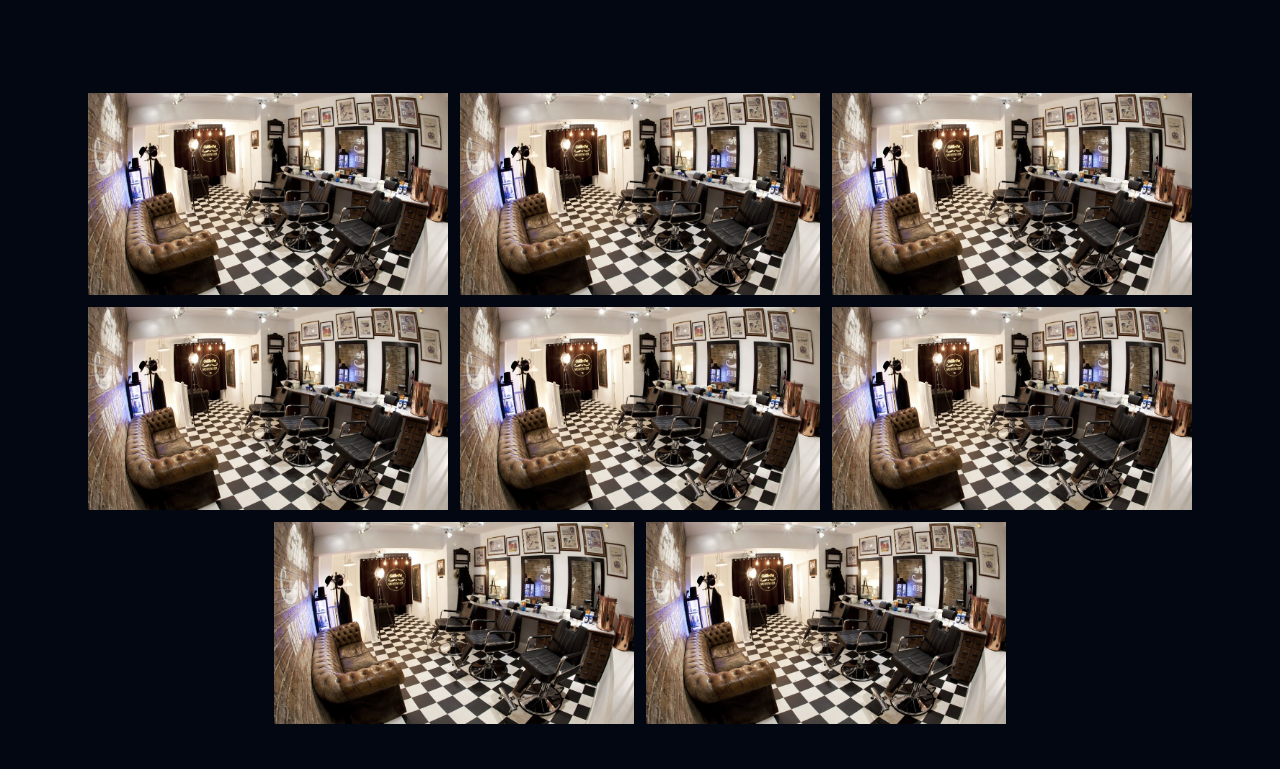
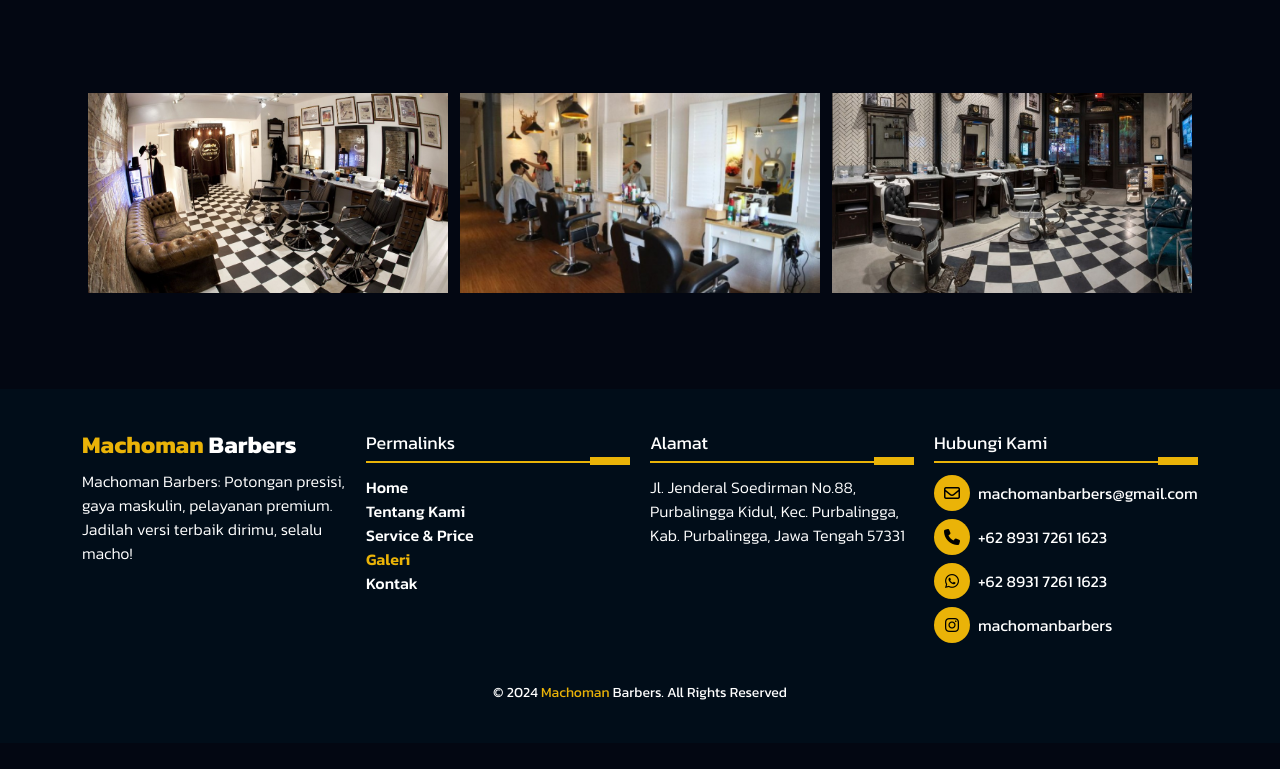
Before and after one commit to hiIgooTgar/machoman_barbers, a website: page src/galeri.html in a window 1280 px wide. Shown: the part 411-1180 px from the top of the page. After the commit the page ends 1154 px from the top, so only its background shows below. Drawn offline with Linux system fonts and the light colour scheme.

Commit message:
Update Galeri Code | Machoman Barbers

```diff
--- a/assets/js/main.js
+++ b/assets/js/main.js
@@ -20,3 +20,30 @@
     link.classList.add("active-menu");
   }
 });
+
+// pop up galeri
+function showPopUpGaleri(event) {
+  const galeriImage = event.currentTarget
+    .querySelector("#galeri-img")
+    .getAttribute("src");
+
+  const overlayGaleri = document.createElement("div");
+  overlayGaleri.id = "overlay-galeri";
+
+  const contentGaleri = document.createElement("div");
+  contentGaleri.id = "content-galeri";
+  contentGaleri.innerHTML = `
+   <div>
+        <div class='float-right'>
+          <button class='bg-primary text-gray-950' id='popup-close'><i class='fa fa-x'></i></button>
+        </div>
+        <img src='${galeriImage}' alt='${galeriImage}' />
+    </div>`;
+
+  overlayGaleri.appendChild(contentGaleri);
+  document.body.appendChild(overlayGaleri);
+
+  document.getElementById("popup-close").addEventListener("click", () => {
+    document.body.removeChild(overlayGaleri);
+  });
+}
--- a/src/galeri.html
+++ b/src/galeri.html
@@ -60,92 +60,52 @@
         <div class="container pt-24">
           <div class="flex flex-1 flex-wrap gap-3 justify-center">
             <div
+              onclick="showPopUpGaleri(event)"
+              id="pop-up-galeri"
               class="relative overflow-hidden w-[calc(100%-12px)] xl:w-[calc(33.333333%-12px)] md:w-[calc(50%-12px)]"
             >
               <img
-                class="duration-300 hover:translate-y-2"
+                id="galeri-img"
+                class="w-full h-[200px] sm:h-[185px] xl:h-[200px] lg:h-[170px] md:h-[150px] cursor-pointer duration-300 hover:-translate-y-7 object-cover"
                 src="../assets/images/gambar-1.jpg"
               />
               <div
-                class="absolute left-0 top-0 bottom-0 bg-primary w-full h-5 z-[-1]"
-              ></div>
+                class="absolute left-0 bottom-0 bg-primary w-full h-7 pt-[2px] text-gray-950 text-center z-[-1]"
+              >
+                <p>Gambar 1</p>
+              </div>
             </div>
             <div
+              onclick="showPopUpGaleri(event)"
+              id="pop-up-galeri"
               class="relative overflow-hidden w-[calc(100%-12px)] xl:w-[calc(33.333333%-12px)] md:w-[calc(50%-12px)]"
             >
               <img
-                class="duration-300 hover:translate-y-2"
-                src="../assets/images/gambar-1.jpg"
+                id="galeri-img"
+                class="w-full h-[200px] sm:h-[185px] xl:h-[200px] lg:h-[170px] md:h-[150px] cursor-pointer duration-300 hover:-translate-y-7 object-cover"
+                src="../assets/images/gambar-2.jpeg"
               />
               <div
-                class="absolute left-0 top-0 bottom-0 bg-primary w-full h-5 z-[-1]"
-              ></div>
+                class="absolute left-0 bottom-0 bg-primary w-full h-7 pt-[2px] text-gray-950 text-center z-[-1]"
+              >
+                <p>Gambar 2</p>
+              </div>
             </div>
             <div
+              onclick="showPopUpGaleri(event)"
+              id="pop-up-galeri"
               class="relative overflow-hidden w-[calc(100%-12px)] xl:w-[calc(33.333333%-12px)] md:w-[calc(50%-12px)]"
             >
               <img
-                class="duration-300 hover:translate-y-2"
-                src="../assets/images/gambar-1.jpg"
+                id="galeri-img"
+                class="w-full h-[200px] sm:h-[185px] xl:h-[200px] lg:h-[170px] md:h-[150px] cursor-pointer duration-300 hover:-translate-y-7 object-cover"
+                src="../assets/images/gambar-3.png"
               />
               <div
-                class="absolute left-0 top-0 bottom-0 bg-primary w-full h-5 z-[-1]"
-              ></div>
-            </div>
-            <div
-              class="relative overflow-hidden w-[calc(100%-12px)] xl:w-[calc(33.333333%-12px)] md:w-[calc(50%-12px)]"
-            >
-              <img
-                class="duration-300 hover:translate-y-2"
-                src="../assets/images/gambar-1.jpg"
-              />
-              <div
-                class="absolute left-0 top-0 bottom-0 bg-primary w-full h-5 z-[-1]"
-              ></div>
-            </div>
-            <div
-              class="relative overflow-hidden w-[calc(100%-12px)] xl:w-[calc(33.333333%-12px)] md:w-[calc(50%-12px)]"
-            >
-              <img
-                class="duration-300 hover:translate-y-2"
-                src="../assets/images/gambar-1.jpg"
-              />
-              <div
-                class="absolute left-0 top-0 bottom-0 bg-primary w-full h-5 z-[-1]"
-              ></div>
-            </div>
-            <div
-              class="relative overflow-hidden w-[calc(100%-12px)] xl:w-[calc(33.333333%-12px)] md:w-[calc(50%-12px)]"
-            >
-              <img
-                class="duration-300 hover:translate-y-2"
-                src="../assets/images/gambar-1.jpg"
-              />
-              <div
-                class="absolute left-0 top-0 bottom-0 bg-primary w-full h-5 z-[-1]"
-              ></div>
-            </div>
-            <div
-              class="relative overflow-hidden w-[calc(100%-12px)] xl:w-[calc(33.333333%-12px)] md:w-[calc(50%-12px)]"
-            >
-              <img
-                class="duration-300 hover:translate-y-2"
-                src="../assets/images/gambar-1.jpg"
-              />
-              <div
-                class="absolute left-0 top-0 bottom-0 bg-primary w-full h-5 z-[-1]"
-              ></div>
-            </div>
-            <div
-              class="relative overflow-hidden w-[calc(100%-12px)] xl:w-[calc(33.333333%-12px)] md:w-[calc(50%-12px)]"
-            >
-              <img
-                class="duration-300 hover:translate-y-2"
-                src="../assets/images/gambar-1.jpg"
-              />
-              <div
-                class="absolute left-0 top-0 bottom-0 bg-primary w-full h-5 z-[-1]"
-              ></div>
+                class="absolute left-0 bottom-0 bg-primary w-full h-7 pt-[2px] text-gray-950 text-center z-[-1]"
+              >
+                <p>Gambar 3</p>
+              </div>
             </div>
           </div>
         </div>
--- a/src/input.css
+++ b/src/input.css
@@ -80,3 +80,16 @@
   @apply w-10 h-2 bg-primary absolute right-0 -bottom-1 inline-block;
 }
 /* footer end */
+
+/* pop up galeri */
+#overlay-galeri {
+  @apply w-full h-full fixed left-0 top-0 right-0 bottom-0 backdrop-blur-md bg-[rgba(0,0,0,0.5)] z-[100] flex justify-center items-center;
+}
+
+#overlay-galeri #content-galeri {
+  @apply xl:w-[60%] md:w-[70%] w-[80%] z-10 flex-col-reverse;
+}
+
+#overlay-galeri #content-galeri img {
+  @apply w-full h-full object-cover;
+}
```
Also changed, not shown: src/output.css.
